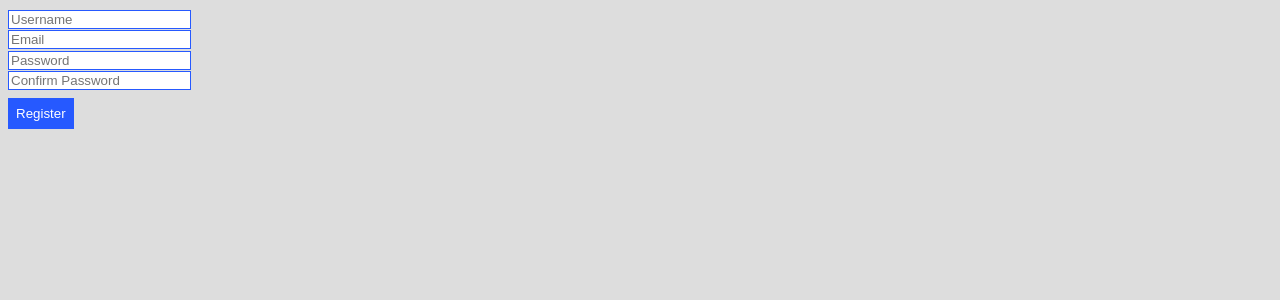
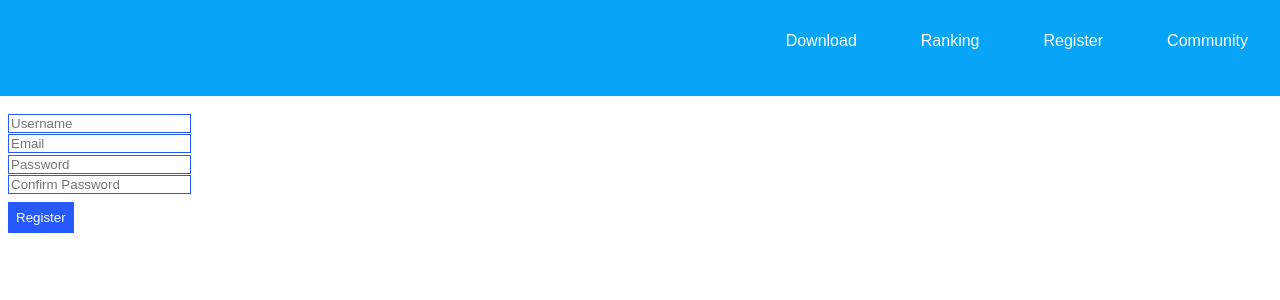
Before and after one commit to ModalSeoul/FRaiderZ.net, an Angular app: page /register in a window 1280 px wide. Shown: the top 300 px of the page. Built offline with nearby package versions, Linux system fonts and the light colour scheme.

Commit message:
Navbar :D

```diff
--- a/src/app/app.component.html
+++ b/src/app/app.component.html
@@ -1,6 +1,7 @@
 <!-- If you want to include something on every page,
 do it here. <router-outlet> ends up being whatever
 route component is active at any given time. -->
+<app-navbar></app-navbar>
 <div class="fraiderz">
   <router-outlet></router-outlet>
 </div>
--- a/src/app/app.component.scss
+++ b/src/app/app.component.scss
@@ -0,0 +1,3 @@
+.fraiderz {
+  margin-top: 7rem;
+}
--- a/src/app/app.module.ts
+++ b/src/app/app.module.ts
@@ -12,6 +12,7 @@ import { LoginComponent } from './login/login.component';
 
 import { UserService } from './services/user.service';
 import { HttpService } from './services/http.service';
+import { NavbarComponent } from './navbar/navbar.component';
 
 
 @NgModule({
@@ -19,7 +20,8 @@ import { HttpService } from './services/http.service';
     AppComponent,
     HomeComponent,
     RegisterComponent,
-    LoginComponent
+    LoginComponent,
+    NavbarComponent
   ],
   imports: [
     BrowserModule,
--- a/src/app/home/home.component.html
+++ b/src/app/home/home.component.html
@@ -1,5 +1,5 @@
 <div class="fraiderz__home">
   <div class="fraiderz__home__count">
-    <span class="fraiderz__home__count__medium">12 </span>players online!
+    <span class="fraiderz__home__count__medium">{{content.user_count}}</span> players online!
   </div>
 </div>
--- /dev/null
+++ b/src/app/navbar/navbar.component.html
@@ -0,0 +1,16 @@
+<div class="navbar">
+  <ul class="navbar__list">
+    <div class="navbar__list__sector">
+      <li class="navbar__list__sector__item">Download</li>
+    </div>
+    <div class="navbar__list__sector">
+      <li class="navbar__list__sector__item">Ranking</li>
+    </div>
+    <div class="navbar__list__sector">
+      <li class="navbar__list__sector__item">Register</li>
+    </div>
+    <div class="navbar__list__sector">
+      <li class="navbar__list__sector__item">Community</li>
+    </div>
+  </ul>
+</div>
--- /dev/null
+++ b/src/app/navbar/navbar.component.scss
@@ -0,0 +1,37 @@
+@import '../../scss/_colors.scss';
+
+.navbar {
+  background-color: $fw-blue;
+  display: flex;
+  position: fixed;
+  left: 0;
+  right: 0;
+  top: 0;
+  height: 6rem;
+  justify-content: flex-end;
+
+  &__list {
+    color: white;
+    display: inherit;
+    list-style: none;
+
+
+    &__sector {
+      margin-top: -1rem;
+      height: 6rem;
+      transition: .5s;
+
+      &:hover {
+        background-color: $fw-black;
+        cursor: pointer;
+      }
+
+      &__item {
+        height: 100%;
+        padding: 1rem;
+        // padding-left: .5rem;
+        margin: 1rem;
+      }
+    }
+  }
+}
--- /dev/null
+++ b/src/scss/_colors.scss
@@ -0,0 +1,4 @@
+$fw-blue: #06A5FA;
+$fw-black: #3A3B3E;
+$fw-1gray: #DBD9DB;
+$fw-2gray: #E0DEE0;
--- a/src/styles.scss
+++ b/src/styles.scss
@@ -42,7 +42,7 @@ well as go ahead and justify-content pos.
 body {
  overflow: hidden;
  font-family: sans-serif;
- background-color: #DDD // Boobs
+ background-color: #ffffff;
 }
 
 .btn-frdz {
```
Also changed, not shown: src/app/navbar/navbar.component.ts (added, +12 -0 lines), 1 other file (tests, documents, lock files or other folders).
